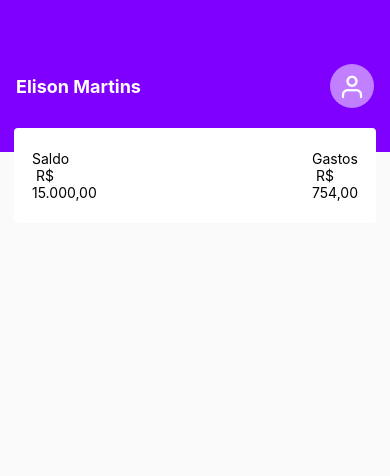
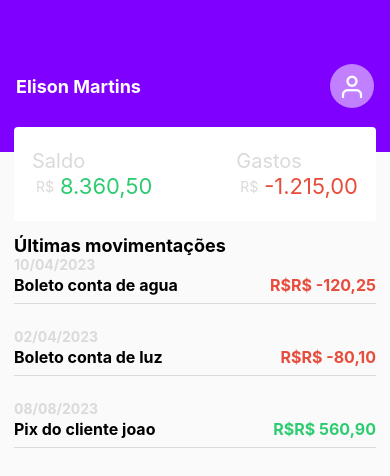
Before and after one commit to ElisonMartins/Financas-app, a React Native app: screen / in a window 390 px wide. Shown: the top 476 px of the page. Built offline with nearby package versions, Linux system fonts and the light colour scheme.

Commit message:
feat: adicionando movimentaçoes

```diff
--- a/src/components/Balance/index.js
+++ b/src/components/Balance/index.js
@@ -1,23 +1,23 @@
 import React from 'react';
 import { View, Text, StyleSheet } from 'react-native';
 
-export default function Balance() {
+export default function Balance({ saldo, gastos}) {
  return (
    <View style={styles.container}>
 
     <View style={styles.item}>
-        <Text styles={styles.itemTitle}>Saldo</Text>
-        <View>
+        <Text style={styles.itemTitle}>Saldo</Text>
+        <View style={styles.content}>
             <Text style={styles.currencySymbol}> R$</Text>
-            <Text style={styles.balance}>15.000,00</Text>
+            <Text style={styles.balance}>{ saldo }</Text>
         </View>
     </View>
 
     <View style={styles.item}>
-        <Text styles={styles.itemTitle}>Gastos</Text>
-        <View>
+        <Text style={styles.itemTitle}>Gastos</Text>
+        <View style={styles.content}>
             <Text style={styles.currencySymbol}> R$</Text>
-            <Text style={styles.balance}>754,00</Text>
+            <Text style={styles.expenses}>{ gastos }</Text>
         </View>
     </View>
 
@@ -33,11 +33,33 @@ const styles = StyleSheet.create({
 
         paddingStart: 18,
         paddingEnd: 18,
-        marginTop: -24,
+        marginTop: -25,
         marginStart: 14,
         marginEnd: 14,
         borderRadius: 4,
         paddingTop: 22,
         paddingBottom: 22,
+        zIndex: 99,
+    },
+
+    itemTitle: {
+        fontSize: 20,
+        color: '#DADADA',
+    },
+    content: {
+        flexDirection: 'row',
+        alignItems: 'center',
+    },
+    currencySymbol: {
+        color: '#DADADA',
+        marginRight: 6,
+    },
+    balance: {
+        fontSize: 22,
+        color: '#2ecc71',
+    },
+    expenses: {
+        fontSize: 22,
+        color: '#e74c3c',
     }
 })
--- /dev/null
+++ b/src/components/Movements/index.js
@@ -0,0 +1,52 @@
+import React, { useState } from 'react';
+import { View, Text, StyleSheet, TouchableOpacity } from 'react-native';
+
+export default function Movements({ data }) {
+ return (
+   <TouchableOpacity style={styles.container}>
+    <Text style={styles.date}>{data.date}</Text>
+
+    <View style={styles.content}>
+      <Text style={styles.label}>{data.label}</Text>
+
+      <Text style={data.type === 1 ? styles.value : styles.expenses}>
+        R${data.type === 1 ? `R$ ${data.value}` : `R$ -${data.value}`}
+        </Text>
+    </View>
+
+   </TouchableOpacity>
+  );
+}
+
+const styles = StyleSheet.create({
+  container: {
+    flex: 1,
+    marginBottom: 24,
+    borderBottomWidth: 0.5,
+    borderBottomColor: '#DADADA',
+  },
+  content: {
+    flexDirection: 'row',
+    justifyContent: 'space-between',
+    marginTop: 2,
+    marginBottom: 8,
+  },
+  date: {
+    color: '#DADADA',
+    fontWeight: 'bold',
+  },
+  label: {
+    fontWeight: 'bold',
+    fontSize: 16,
+  },
+  value: {
+    fontSize: 16,
+    color: '#2ecc71',
+    fontWeight: 'bold',
+  },
+  expenses: {
+    fontSize: 16,
+    color: '#e74c3c',
+    fontWeight: 'bold',
+  },
+})
--- a/src/pages/Home/index.js
+++ b/src/pages/Home/index.js
@@ -1,12 +1,47 @@
-import { StyleSheet, Text, View } from 'react-native';
+import { StyleSheet, Text, View, FlatList } from 'react-native';
 import Header from '../../components/Header'
 import Balance from '../../components/Balance'
+import Movements from '../../components/Movements';
+
+const list = [
+  {
+    id: 1,
+    label: 'Boleto conta de agua',
+    value: '120,25',
+    date: '10/04/2023',
+    type: 0
+  },
+  {
+    id: 2,
+    label: 'Boleto conta de luz',
+    value: '80,10',
+    date: '02/04/2023',
+    type: 0
+  },
+  {
+    id: 3,
+    label: 'Pix do cliente joao',
+    value: '560,90',
+    date: '08/08/2023',
+    type: 1 //gastos
+  },
+]
 
 export default function Home() {
   return (
     <View style={styles.container}>
         <Header name="Elison Martins" />
-        <Balance />
+        <Balance saldo="8.360,50" gastos="-1.215,00"/>
+
+        <Text style={styles.title}>Últimas movimentações</Text>
+
+        <FlatList
+        style={styles.list}
+        data={list}
+        keyExtractor={ (item) => String(item.id)}
+        showsVerticalScrollIndicator={false}
+        renderItem={ ( { item }) => <Movements data={item}/> }
+        />
 
 
     </View>
@@ -17,6 +52,16 @@ const styles = StyleSheet.create({
   container: {
     flex: 1,
     backgroundColor: '#fafafa',
-
+  },
+  title: {
+    fontSize: 18,
+    fontWeight: 'bold',
+    marginLeft: 14,
+    marginRight: 14,
+    marginTop: 14,
+  },
+  list: {
+    marginStart: 14,
+    marginEnd: 14,
   },
 });
```
